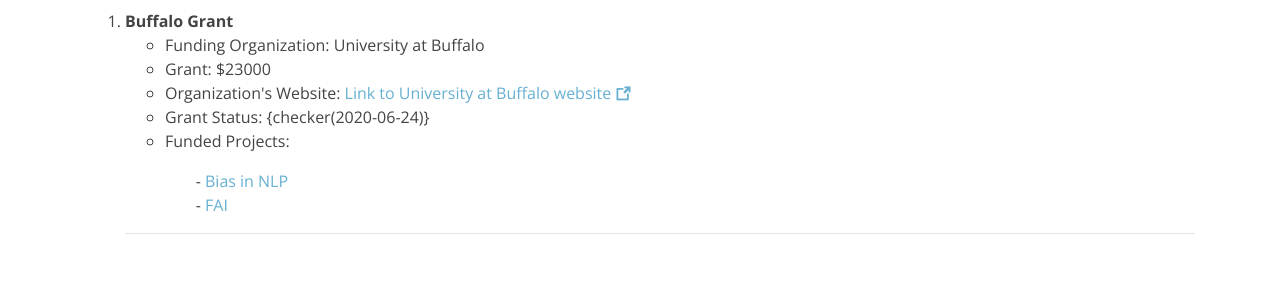
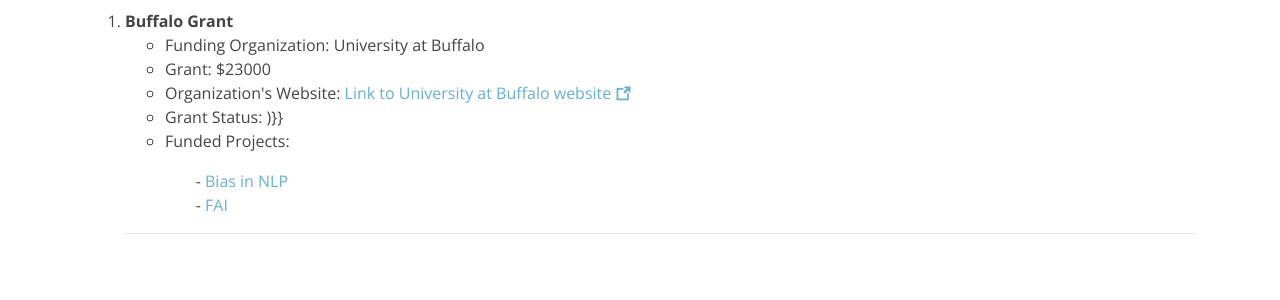
Before and after one commit to Mgeraci19/CS4SG.github.io, a Jekyll site: the page built from fundings.html, in a window 1280 px wide and 939 px high. Shown: the part 197-497 px from the top of the window. Built offline with Jekyll 4.4.1, drawn with Linux system fonts in a browser that asks for light colours.

Commit message:
Update fundings.html

```diff
--- a/fundings.html
+++ b/fundings.html
@@ -17,7 +17,7 @@ title: Fundings
     Organization's Website: <a href="{{ fund.org_link }}" target="_blank">Link to {{ fund.organization }} website <i class="icofont-external-link"></i></a>
     </li>
     <li>
-      Grant Status: {checker({{  fund.duration }})}
+      Grant Status: {{checker({{  fund.duration }})}}
     </li>
     <li>
     {% assign tag_array = fund.tagged_projects | split: "," %}
```
